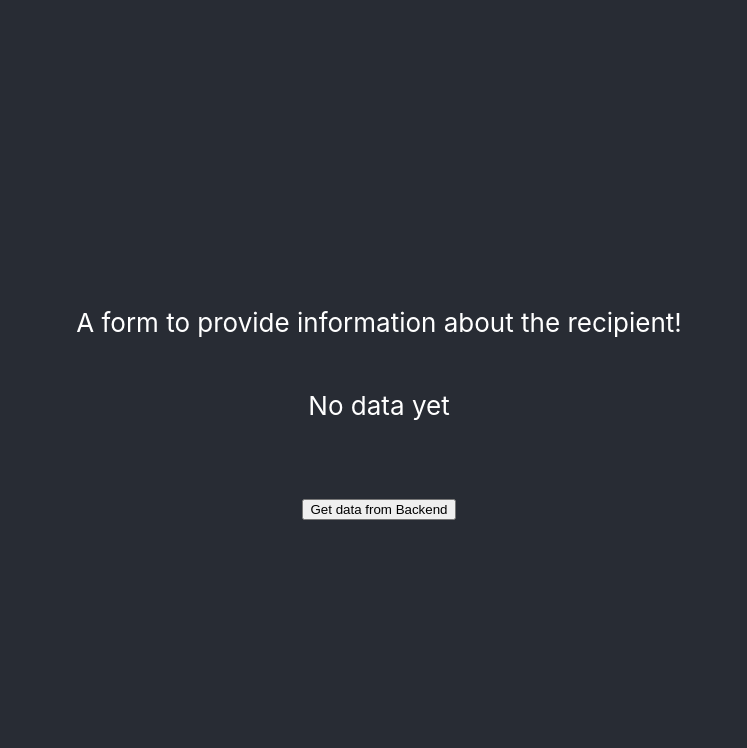
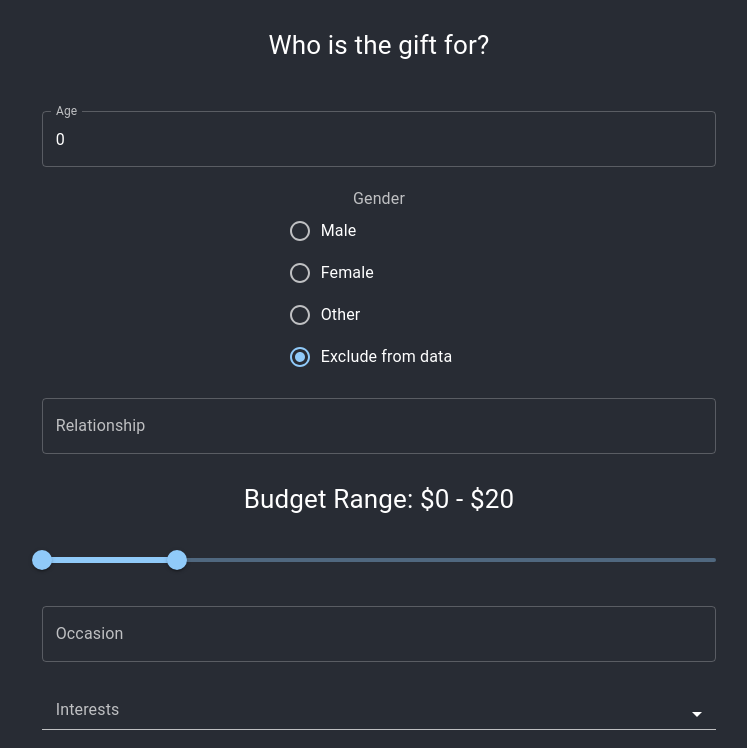
Before and after one commit to hen1227/gift-generator, a React (Create React App) app: page / in a window 1280 px wide. Shown: the top 748 px of the page, without its empty margins (261-1008 px from the left). Built offline with nearby package versions, Linux system fonts and the light colour scheme.

Commit message:
Update end of class 09/13

```diff
--- a/package.json
+++ b/package.json
@@ -4,6 +4,9 @@
   "private": true,
   "proxy": "http://localhost:3001",
   "dependencies": {
+    "@emotion/react": "^11.11.1",
+    "@emotion/styled": "^11.11.0",
+    "@mui/material": "^5.14.8",
     "@testing-library/jest-dom": "^5.17.0",
     "@testing-library/react": "^13.4.0",
     "@testing-library/user-event": "^13.5.0",
--- a/src/App.css
+++ b/src/App.css
@@ -41,3 +41,94 @@
     transform: rotate(360deg);
   }
 }
+
+.giftList {
+    flex-wrap: wrap;
+    justify-content: center;
+    align-items: center;
+    margin: 10px;
+    max-width: 1200px;
+    width: 90%;
+
+/*  Create grid of 3x4 gift cards */
+    display: grid;
+    grid-template-columns: repeat(3, 1fr);
+    grid-gap: 5px;
+}
+
+.giftCard {
+  background-color: dimgray;
+  width: 90%;
+  border-radius: 20px;
+  margin: 10px;
+  height: 450px;
+
+  display: flex;
+  flex-direction: column;
+  justify-content: center;
+  align-items: center;
+}
+
+.giftCard .description {
+    width: 100%;
+    display: flex;
+    flex-direction: column;
+    justify-content: space-between;
+    align-items: center;
+    font-size: 14px;
+    margin-bottom: 60px;
+}
+
+.giftCard .category {
+    width: 100%;
+    display: flex;
+    flex-direction: row;
+    justify-content: center;
+    align-items: center;
+    margin: 0 15px;
+
+    font-size: 20px;
+}
+
+.giftCard .amazonLink {
+    background-color: dimgrey;
+    color: orange;
+    text-decoration: none;
+    font-weight: 600;
+    border-radius: 8px;
+    padding: 10px;
+    margin: 40px 10px 10px;
+    font-size: 14px;
+}
+
+.giftCard .price {
+    font-size: 20px;
+}
+
+.keywords {
+    width: 100%;
+    display: flex;
+    flex-direction: row;
+    justify-content: center;
+    align-items: center;
+    margin: 0 15px;
+}
+
+.keywords p {
+    margin: 0 5px;
+    font-size: 12px;
+}
+
+.giftCard {
+  color: aliceblue;
+}
+
+.giftCard p {
+    line-height: 18px;
+    margin-top: 4px;
+    margin-bottom: 4px;
+}
+
+.giftCard h1 {
+    font-size: 40px;
+}
--- a/src/App.js
+++ b/src/App.js
@@ -1,34 +1,46 @@
 import './App.css';
 import React, {useState} from "react";
 import axios from 'axios';
-
+import {
+    Box, Button, Chip,
+    FormControl,
+    FormControlLabel, FormLabel,
+    Grid,
+    Input, InputLabel, MenuItem, Radio,
+    RadioGroup, Select,
+    Slider,
+    Switch,
+    TextField,
+    Typography
+} from "@mui/material";
+import generateAmazonLink from "./Amazon";
 
 function App() {
     const [data, setData] = useState(null);
     const [errorMessage, setErrorMessage] = useState(null);
 
     // Form variables
-    const [name, setName] = useState('');
+    // const [name, setName] = useState('');
     const [age, setAge] = useState(0);
     const [gender, setGender] = useState('');
     const [relationship, setRelationship] = useState('');
-    const [lowerBudgetRange, setLowerBudgetRange] = useState(0);
-    const [upperBudgetRange, setUpperBudgetRange] = useState(20);
+    const [budgetRange, setBudgetRange] = useState([0, 20]);
     const [occasion, setOccasion] = useState('');
     const [interests, setInterests] = useState([]);
     const [disinterests, setDisinterests] = useState([]);
     const [preferences, setPreferences] = useState([]);
     const [openEndedAddition, setOpenEndedAddition] = useState('');
 
-
     const sendInitialMessage = () => {
         const formData = {
-            name: name,
+            // name: name,
             age: age,
             gender: gender,
             relationship: relationship,
-            lowerBudgetRange: lowerBudgetRange,
-            upperBudgetRange: upperBudgetRange,
+            // lowerBudgetRange: lowerBudgetRange,
+            // upperBudgetRange: upperBudgetRange,
+            upperBudgetRange: budgetRange[0],
+            lowerBudgetRange: budgetRange[1],
             occasion: occasion,
             interests: interests,
             disinterests: disinterests,
@@ -44,9 +56,10 @@ function App() {
             data: formData
         })
             .then(function (response) {
+                console.log(response);
+                console.log(response.data)
                 setData(response.data)
                 setErrorMessage('')
-                console.log(response);
             })
             .catch(function (error) {
                 setErrorMessage(error.message);
@@ -58,14 +71,129 @@ function App() {
             });
     }
 
+    const budgetMinRange = 5;
+
+    const handleBudgetRangeChange = (event, newValue, activeThumb) => {
+        if (!Array.isArray(newValue)) {
+            return;
+        }
+
+        if (newValue[1] - newValue[0] < budgetMinRange) {
+            if (activeThumb === 0) {
+                const clamped = Math.min(newValue[0], 100 - budgetMinRange);
+                setBudgetRange([clamped, clamped + budgetMinRange]);
+            } else {
+                const clamped = Math.max(newValue[1], budgetMinRange);
+                setBudgetRange([clamped - budgetMinRange, clamped]);
+            }
+        } else {
+            setBudgetRange(newValue);
+        }
+    };
+
     return (
         <div className="App">
             <header className="App-header">
-
-          <p>A form to provide information about the recipient!</p>
+                <p>Who is the gift for?</p>
+                <div style={{ padding: '20px' }}>
+                    <TextField
+                        label="Age"
+                        type="number"
+                        value={age}
+                        onChange={(e) => setAge(e.target.value)}
+                        fullWidth
+                    />
+                    <FormControl component="fieldset" style={{ marginTop: '20px' }}>
+                        <FormLabel component="legend">Gender</FormLabel>
+                        <RadioGroup value={gender} onChange={(e) => setGender(e.target.value)}>
+                            <FormControlLabel value="male" control={<Radio />} label="Male" />
+                            <FormControlLabel value="female" control={<Radio />} label="Female" />
+                            <FormControlLabel value="other" control={<Radio />} label="Other" />
+                            {/* TODO: add textbox to enter custom */}
+                            <FormControlLabel value="" control={<Radio />} label="Exclude from data" />
+                        </RadioGroup>
+                    </FormControl>
+                    <TextField
+                        label="Relationship"
+                        value={relationship}
+                        onChange={(e) => setRelationship(e.target.value)}
+                        fullWidth
+                        style={{ marginTop: '20px' }}
+                    />
+                    <div style={{ marginTop: '20px' }}>
+                        <p>Budget Range: ${budgetRange[0]} - ${budgetRange[1]}</p>
+                        <Slider
+                            value={budgetRange}
+                            onChange={(e, newValue) => setBudgetRange(newValue)}
+                            valueLabelDisplay="auto"
+                            max={100} // or whatever the max budget is
+                        />
+                    </div>
+                    <TextField
+                        label="Occasion"
+                        value={occasion}
+                        onChange={(e) => setOccasion(e.target.value)}
+                        fullWidth
+                        style={{ marginTop: '20px' }}
+                    />
+                    <FormControl style={{ marginTop: '20px', width: '100%' }}>
+                        <InputLabel>Interests</InputLabel>
+                        <Select
+                            multiple
+                            value={interests}
+                            onChange={(e) => setInterests(e.target.value)}
+                            input={<Input />}
+                            renderValue={(selected) => (
+                                <div>
+                                    {selected.map((value) => (
+                                        <Chip key={value} label={value} />
+                                    ))}
+                                </div>
+                            )}
+                        >
+                            <MenuItem value="Sport">Sport</MenuItem>
+                            <MenuItem value="Reading">Reading</MenuItem>
+                            <MenuItem value="Music">Music</MenuItem>
+                        </Select>
+                    </FormControl>
+                    {/* Repeat for disinterests */}
+                    {/* TODO: Create way to gauge the persons preferences. */}
+                    <TextField
+                        label="Open-ended addition"
+                        value={openEndedAddition}
+                        onChange={(e) => setOpenEndedAddition(e.target.value)}
+                        fullWidth
+                        multiline
+                        rows={4}
+                        style={{ marginTop: '20px' }}
+                    />
+                    <Button variant="contained" color="primary" onClick={sendInitialMessage} style={{ marginTop: '20px' }}>
+                        Submit
+                    </Button>
+                </div>
                 <p>{data ? data.message : "No data yet"}</p>
                 <p className='errorMessage'>{errorMessage ? errorMessage : ""}</p>
-          <button onClick={sendInitialMessage}>Get data from Backend</button>
+
+                <div className={'giftList'}>
+                    {data && data.map((gift, index) => {
+                        return (
+                            <div key={index} className={'giftCard'}>
+                                <h1>{gift.name}</h1>
+                                <p className={'description'}>{gift.description}</p>
+                                <p className={'category'}>{gift.gift_topic}</p>
+                                <div className={'keywords'}>
+                                    {gift.keywords.split(',').map((keyword, index) => {
+                                        return (
+                                            <p key={index}>{keyword}</p>
+                                        )
+                                    })}
+                                </div>
+
+                                <p className={'price'}>~ ${gift.price}</p>
+                            </div>
+                        )
+                    })}
+                </div>
             </header>
         </div>
     );
--- a/src/index.js
+++ b/src/index.js
@@ -3,12 +3,22 @@ import ReactDOM from 'react-dom/client';
 import './index.css';
 import App from './App';
 import reportWebVitals from './reportWebVitals';
+import { ThemeProvider, createTheme } from '@mui/material/styles';
+import CssBaseline from '@mui/material/CssBaseline';
+
+const darkTheme = createTheme({
+    palette: {
+        mode: 'dark',
+    },
+});
+
 
 const root = ReactDOM.createRoot(document.getElementById('root'));
 root.render(
-  <React.StrictMode>
+    <ThemeProvider theme={darkTheme}>
+        <CssBaseline />
     <App />
-  </React.StrictMode>
+    </ThemeProvider>
 );
 
 // If you want to start measuring performance in your app, pass a function
```
Also changed, not shown: 1 other file (tests, documents, lock files or other folders). Lines whose indentation alone changed are shown as unchanged.
